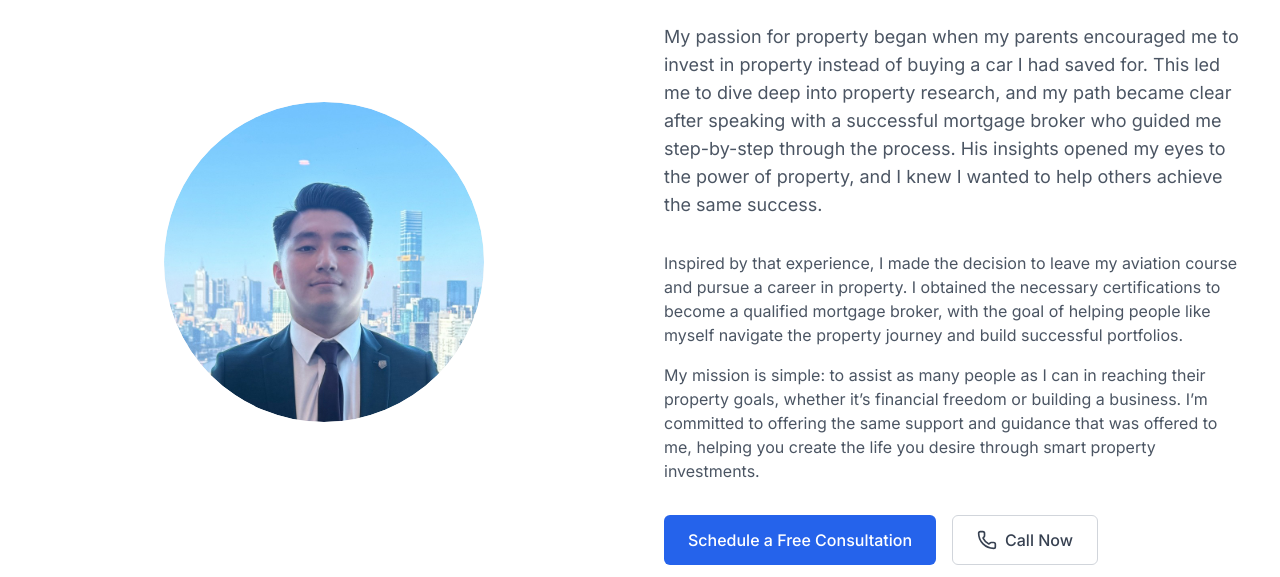
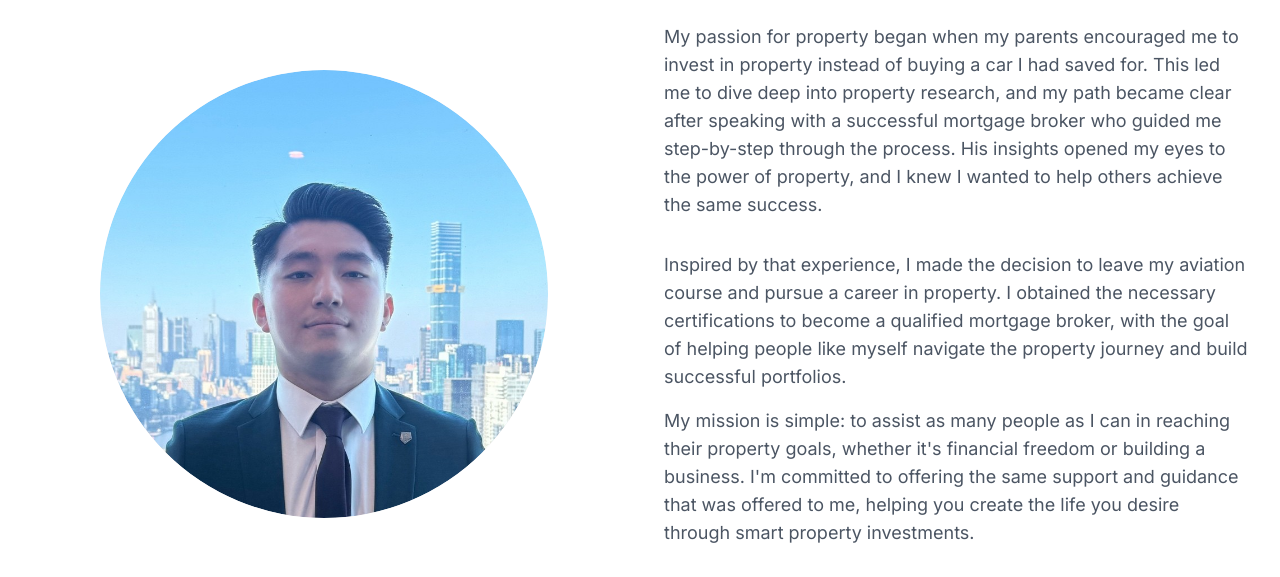
Before and after one commit to Rehan517/FinanceWithJordan, a React (Vite) app in the folder finance-with-jordan/: page /about in a window 1280 px wide. Shown: the part 189-766 px from the top of the page. Built offline with nearby package versions, Linux system fonts and the light colour scheme.

Commit message:
updated image and text sizings

```diff
--- a/finance-with-jordan/src/components/sections/HeroSection.tsx
+++ b/finance-with-jordan/src/components/sections/HeroSection.tsx
@@ -101,7 +101,7 @@ const HeroSection: React.FC = () => {
           >
             <div className="relative">
               {/* Main Image Container */}
-              <div className="aspect-square bg-gradient-to-br from-primary-100 to-primary-200 rounded-full flex items-center justify-center relative overflow-hidden w-72 h-72 sm:w-[26rem] sm:h-[26rem] md:w-[28rem] md:h-[28rem] lg:w-80 lg:h-80 xl:w-96 xl:h-96 mx-auto">
+              <div className="aspect-square bg-gradient-to-br from-primary-100 to-primary-200 rounded-full flex items-center justify-center relative overflow-hidden w-72 h-72 sm:w-[26rem] sm:h-[26rem] md:w-[28rem] md:h-[28rem] lg:w-90 lg:h-90 xl:w-126 xl:h-126 mx-auto">
                 <img
                   src={jordanPhoto}
                   alt="Jordan - Mortgage Broker"
--- a/finance-with-jordan/src/pages/About.tsx
+++ b/finance-with-jordan/src/pages/About.tsx
@@ -37,9 +37,9 @@ const About: React.FC = () => {
               initial={{ opacity: 0, x: -20 }}
               animate={{ opacity: 1, x: 0 }}
               transition={{ duration: 0.6 }}
-              className="relative max-w-[200px] sm:max-w-[240px] mx-auto lg:max-w-[280px] xl:max-w-[320px]"
+              className="relative"
             >
-              <div className="aspect-[1/1] rounded-full overflow-hidden bg-gray-100">
+              <div className="aspect-[1/1] rounded-full overflow-hidden bg-gray-100 w-72 h-72 sm:w-[26rem] sm:h-[26rem] md:w-[28rem] md:h-[28rem] lg:w-90 lg:h-90 xl:w-126 xl:h-126 mx-auto">
                 <img
                   src={jordanImage}
                   alt="Jordan - Finance Expert"
@@ -63,13 +63,13 @@ const About: React.FC = () => {
               His insights opened my eyes to the power of property, and I knew I wanted to help others achieve the same success.
               </p>
               <div className="space-y-3 sm:space-y-4 mb-6 sm:mb-8">
-                <p className="text-sm sm:text-base text-gray-600 leading-relaxed">
+                <p className="text-sm sm:text-base lg:text-lg text-gray-600 leading-relaxed">
                 Inspired by that experience, I made the decision to leave my aviation course and pursue a career in property.
                 I obtained the necessary certifications to become a qualified mortgage broker,
                 with the goal of helping people like myself navigate the property journey and build successful portfolios.
                 </p>
-                  <p className="text-sm sm:text-base text-gray-600 leading-relaxed">
-                  My mission is simple: to assist as many people as I can in reaching their property goals, whether it’s financial freedom or building a business. I’m committed to offering the same support and guidance that was offered to me, helping you create the life you desire through smart property investments.
+                  <p className="text-sm sm:text-base lg:text-lg text-gray-600 leading-relaxed">
+                  My mission is simple: to assist as many people as I can in reaching their property goals, whether it's financial freedom or building a business. I'm committed to offering the same support and guidance that was offered to me, helping you create the life you desire through smart property investments.
                   </p>
 
               </div>
```
